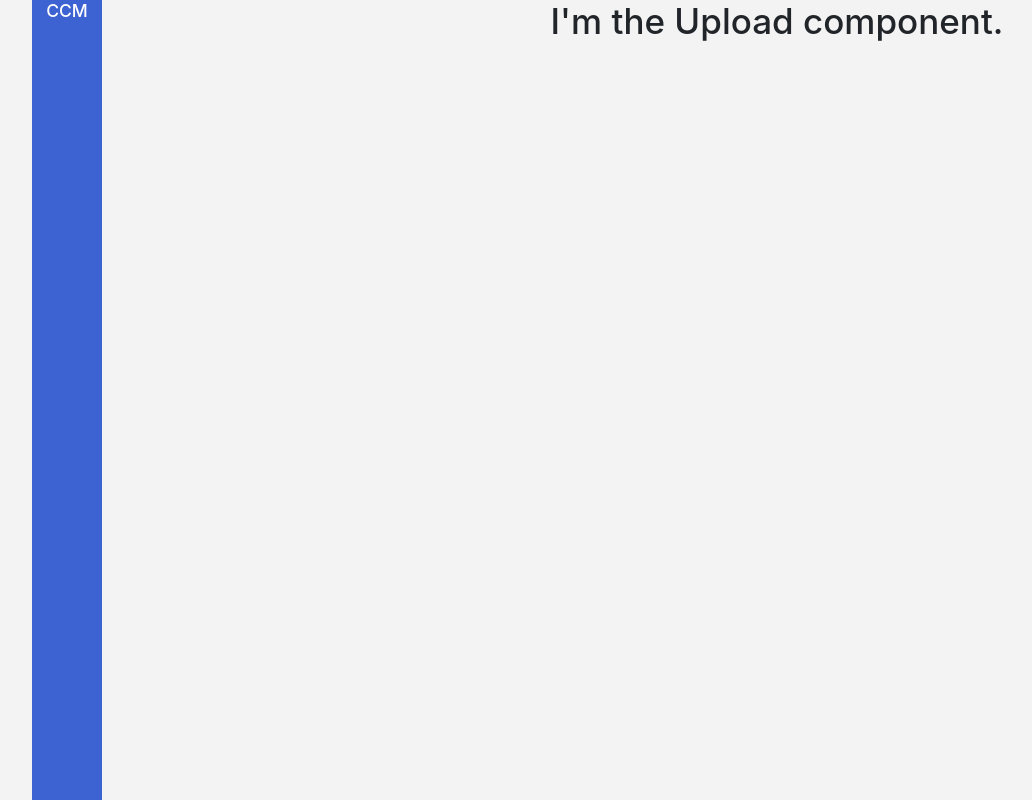
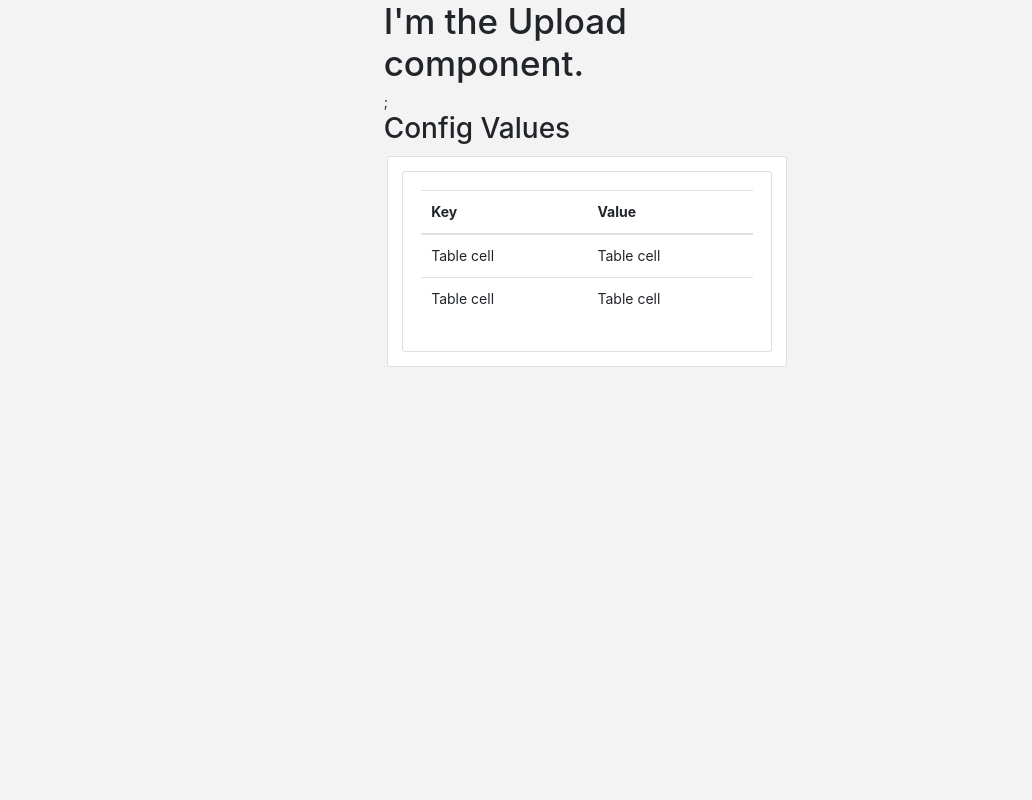
Before and after one commit to naveedaheer/react-json-template-config-app, a React (Create React App) app: page / in a window 1280 px wide. Shown: the whole page, without its empty margins (53-1085 px from the left). Built offline with nearby package versions, Linux system fonts and the light colour scheme.

Commit message:
Created basic table

```diff
--- a/src/App.js
+++ b/src/App.js
@@ -6,17 +6,17 @@ import { Col, Row, Container } from "react-bootstrap";
 
 function App() {
   return (
-    <div className="App">
-      <Container>
+    <div>
+      {/* <Container> */}
       <Row>
       <Col lg={4}>
-      <LeftPanel />
+      {/* <LeftPanel /> */}
       </Col>
-      <Col lg={8}>
+      <Col lg={4}>
       <UploadTemplate />
       </Col>
       </Row>
-      </Container>
+      {/* </Container> */}
     </div>
   );
 }
--- /dev/null
+++ b/src/components/uploadTemplate/style.css
@@ -0,0 +1,3 @@
+.card-container{
+    background-color: #fff;
+}
--- a/src/components/uploadTemplate/uploadTemplate.js
+++ b/src/components/uploadTemplate/uploadTemplate.js
@@ -1,7 +1,42 @@
 import React, { Component } from 'react';
+import { Card, Table, Button, Col, Row } from "react-bootstrap";
+import './style.css';
+
 class UploadJSONComponent extends Component {
     render() {
-    return <h1>I'm the Upload component.</h1>;
+    return <div>
+      <h1>I'm the Upload component.</h1>;
+      <h2>Config Values</h2>
+      <div className="p-1">
+
+      <Card className="card-container">
+      <Card className="card-container m-3">
+  <Card.Body>
+  <Table responsive>
+  <thead>
+    <tr>
+      <th>Key</th>
+      <th>Value</th>
+    </tr>
+  </thead>
+  <tbody>
+    <tr>
+
+      <td>Table cell</td>
+      <td>Table cell</td>
+    </tr>
+    <tr>
+
+      <td>Table cell</td>
+      <td>Table cell</td>
+    </tr>
+
+  </tbody>
+</Table></Card.Body>
+</Card>
+</Card>
+      </div>
+    </div>
   }
 }
 export default UploadJSONComponent;
```
